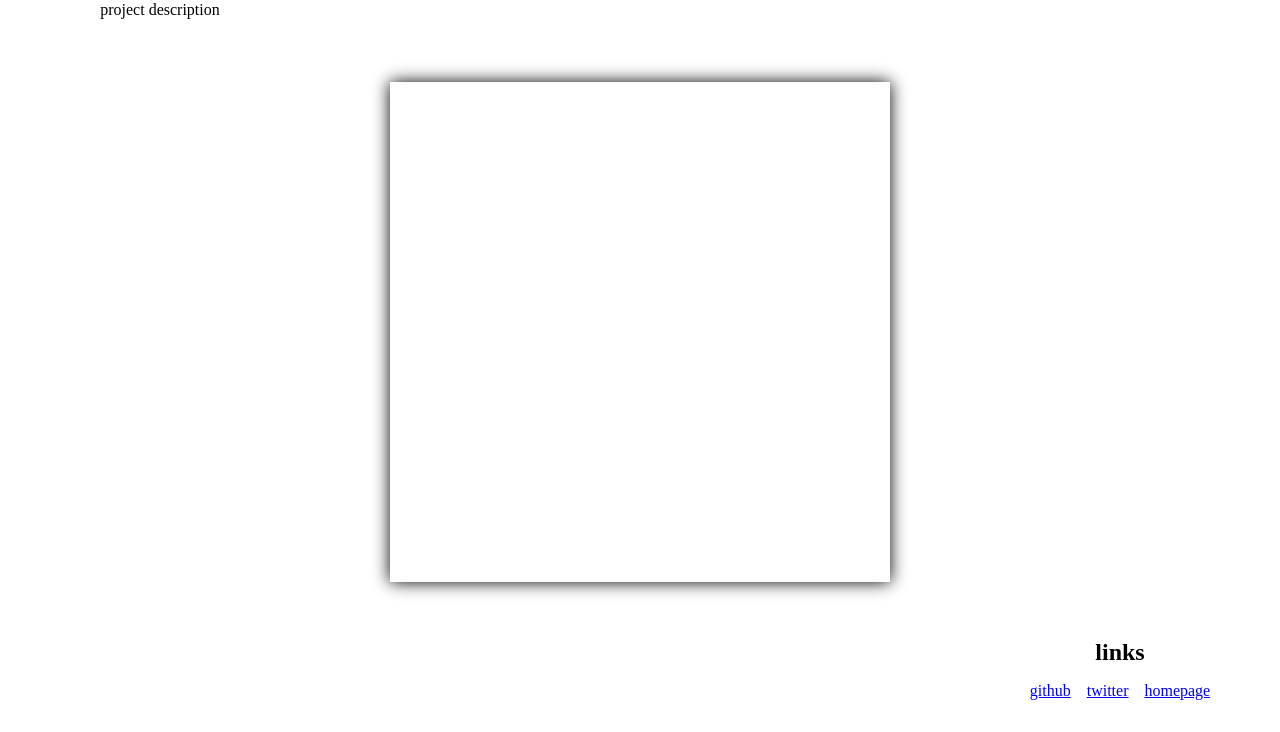
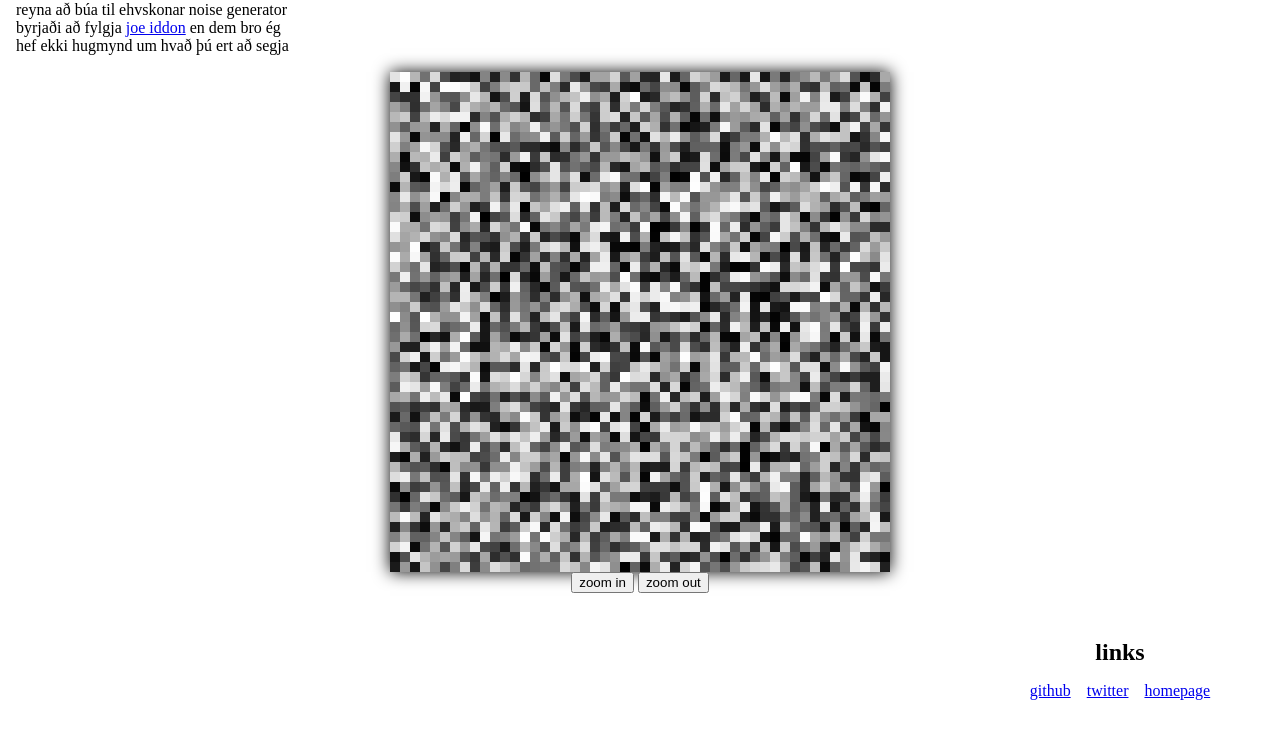
Before and after one commit to ofurtumi/noise-test, a plain HTML site: page index.html in a window 1280 px wide. Shown: the part 68-800 px from the top of the page. Drawn offline with Linux system fonts and the light colour scheme.

Commit message:
vinna betur í þessu heima

```diff
--- a/index.html
+++ b/index.html
@@ -9,11 +9,15 @@
 </head>
 <body>
     <header>
-        <h1>project name</h1>
-        <p>project description</p>
+        <h1>noise test</h1>
+        <p>reyna að búa til ehvskonar noise generator byrjaði að fylgja <a href="https://joeiddon.github.io/projects/javascript/perlin">joe iddon</a> en dem bro ég hef ekki hugmynd um hvað þú ert að segja</p>
     </header>
     <main>
-        <canvas width="500" height="500" />
+        <canvas width="500" height="500"></canvas>
+        <div>
+            <button id="in">zoom in</button>
+            <button id="out">zoom out</button>
+        </div>
     </main>
     <footer>
         <h2>links</h2>
--- a/main.css
+++ b/main.css
@@ -35,6 +35,7 @@ footer {
 
 main {
 	display: flex;
+	flex-direction: column;
 	justify-content: center;
 	align-items: center;
 }
--- a/script.js
+++ b/script.js
@@ -1,10 +1,35 @@
 import { getMousePos } from "./lib/utils.js";
 
-let canvas = document.querySelector('canvas');
-let ctx = canvas.getContext('2d');
+let canvas = document.querySelector("canvas");
+let ctx = canvas.getContext("2d");
 
-canvas.addEventListener("click", (e) => {
-    let m = getMousePos(canvas, e);
-    ctx.fillStyle = "#000";
-    ctx.fillRect(m.x-5,m.y-5,10,10);
-})
+let dim = { w: canvas.width, h: canvas.height };
+
+let width = 3;
+const widths = [1, 2, 5, 10, 20, 50, 100, 250]
+
+generateGrid(widths[width])
+document.querySelector("#in").addEventListener("click", () => {
+  generateGrid(width < widths.length-1 ? widths[++width] : widths[width]);
+});
+document.querySelector("#out").addEventListener("click", () => {
+  generateGrid(width > 0 ? widths[--width] : widths[width])
+});
+
+function generateGrid(width) {
+  ctx.fillStyle = "#fff";
+  ctx.fillRect(0, 0, dim.w, dim.h);
+  for (let y = 0; y < dim.h; y += width) {
+    for (let x = 0; x < dim.w; x += width) {
+      ctx.fillStyle = getRandomColor();
+      ctx.fillRect(x, y, width, width);
+    }
+  }
+}
+
+
+function getRandomColor() {
+  let val = Math.floor(Math.random() * 255);
+  let out = `rgb(${val},${val},${val})`;
+  return out;
+}
```
